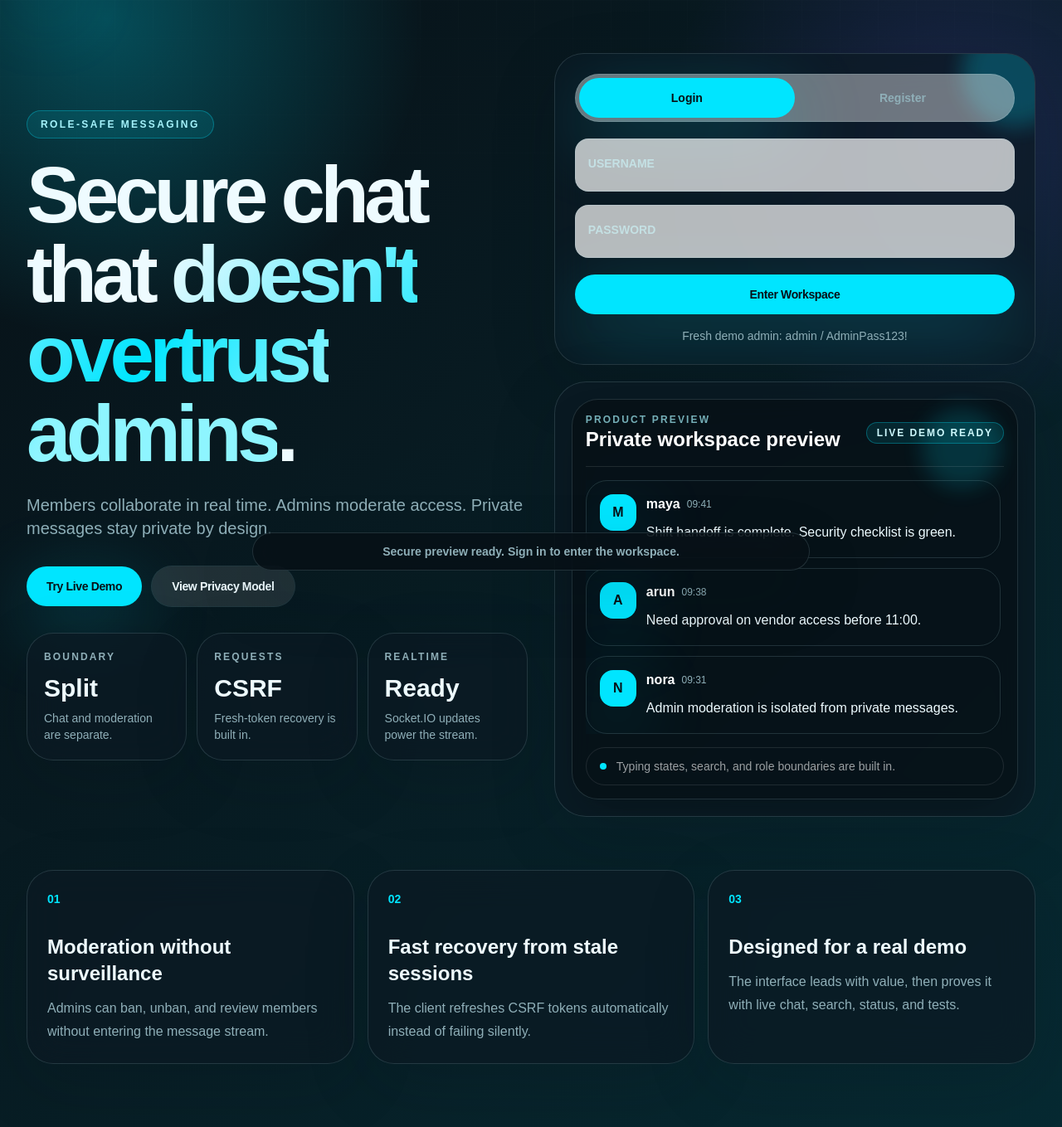
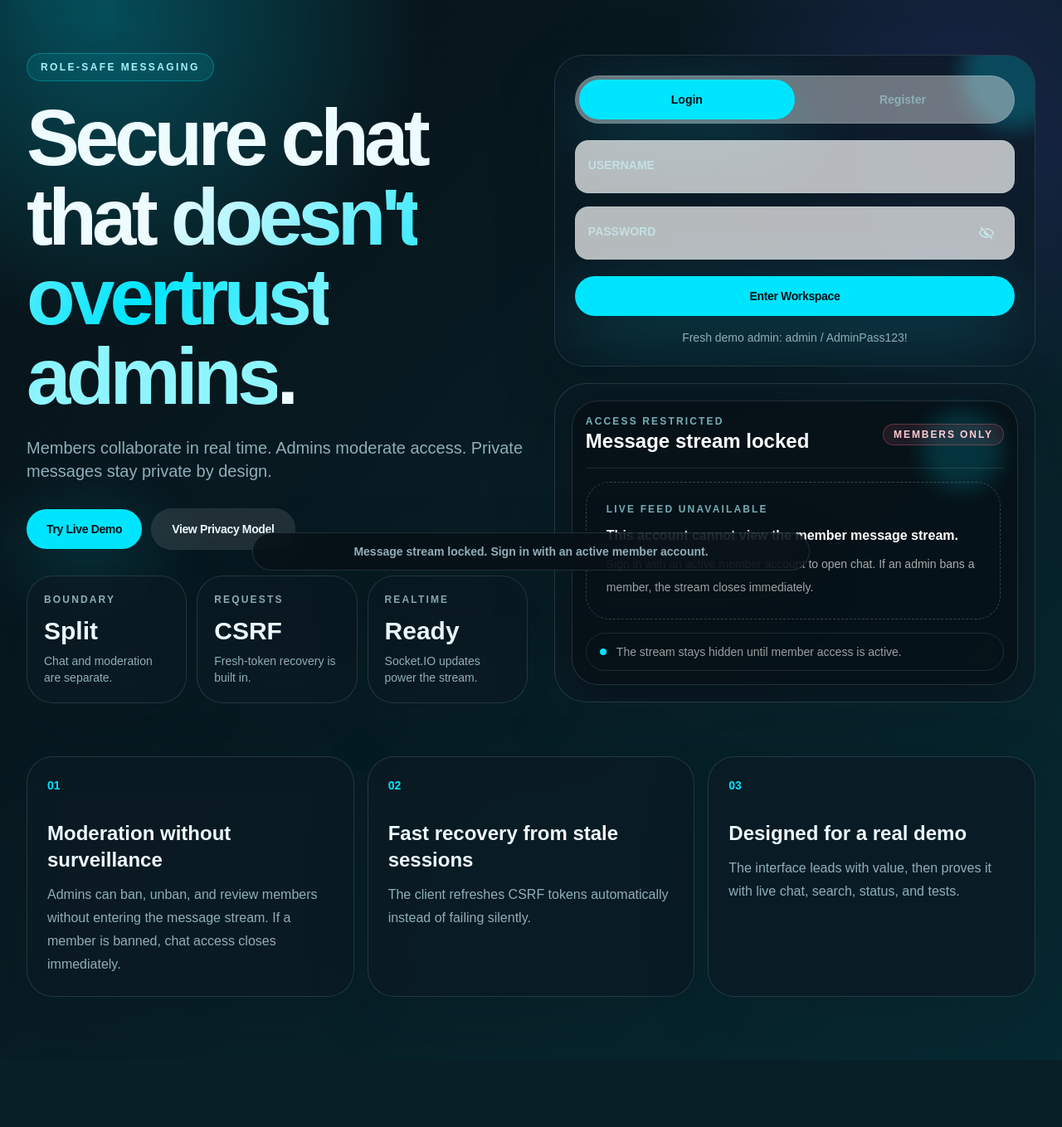
Before and after one commit to kvsatyanarayana949/secure-messaging-app, a Flask app: page / in a window 1280 px wide. Shown: the part 92-1451 px from the top of the page at 83% size. After the commit the page ends 1294 px from the top, so only its background shows below. Run offline with Flask 3, Linux system fonts and the light colour scheme; some libraries are stand-ins or nearby versions; some web fonts are replaced.

Commit message:
Update index.html

```diff
--- a/templates/index.html
+++ b/templates/index.html
@@ -203,22 +203,69 @@ function Button({ children, variant = "primary", className = "", ...props }) {
     );
 }
 
+function PasswordEye({ visible }) {
+    return e(
+        "svg",
+        {
+            "aria-hidden": "true",
+            viewBox: "0 0 24 24",
+            fill: "none",
+            stroke: "currentColor",
+            strokeWidth: "1.8",
+            strokeLinecap: "round",
+            strokeLinejoin: "round",
+            className: "h-5 w-5"
+        },
+        visible
+            ? [
+                e("path", { key: "eye-top", d: "M2 12s3.5-6 10-6 10 6 10 6-3.5 6-10 6-10-6-10-6Z" }),
+                e("circle", { key: "pupil", cx: "12", cy: "12", r: "3" })
+            ]
+            : [
+                e("path", { key: "slash", d: "M4 4l16 16" }),
+                e("path", { key: "left", d: "M10.6 6.3A11.7 11.7 0 0 1 12 6c6.5 0 10 6 10 6a17.2 17.2 0 0 1-3.2 3.9" }),
+                e("path", { key: "right", d: "M6.1 6.9C3.7 8.6 2 12 2 12s3.5 6 10 6c1.1 0 2.1-.2 3-.5" }),
+                e("path", { key: "pupil-left", d: "M9.9 9.9A3 3 0 0 0 14.1 14.1" })
+            ]
+    );
+}
+
 function Field({ id, label, type = "text", value, onChange, autoComplete, hidden = false }) {
     if (hidden) {
         return null;
     }
+    const isPasswordField = type === "password";
+    const [passwordVisible, setPasswordVisible] = useState(false);
+    const inputType = isPasswordField && passwordVisible ? "text" : type;
     return e(
         "label",
         { className: "group relative block" },
         e("input", {
             id,
-            type,
+            type: inputType,
             value,
             onChange: (event) => onChange(event.target.value),
             autoComplete,
             placeholder: " ",
-            className: "peer focus-ring h-16 w-full rounded-2xl border border-[var(--line)] bg-white/70 px-4 pt-5 text-base font-bold text-slate-950 transition dark:bg-white/8 dark:text-white"
+            className: cx(
+                "peer focus-ring h-16 w-full rounded-2xl border border-[var(--line)] bg-white/70 px-4 pt-5 text-base font-bold text-slate-950 transition dark:bg-white/8 dark:text-white",
+                isPasswordField ? "pr-14" : ""
+            )
         }),
+        isPasswordField
+            ? e(
+                "button",
+                {
+                    id: `${id}Toggle`,
+                    type: "button",
+                    "aria-label": passwordVisible ? "Hide password" : "Show password",
+                    "aria-pressed": passwordVisible,
+                    onClick: () => setPasswordVisible((current) => !current),
+                    className: "focus-ring absolute right-4 top-1/2 grid h-9 w-9 -translate-y-1/2 place-items-center rounded-full border border-transparent text-slate-500 transition hover:border-[var(--line)] hover:bg-black/5 hover:text-slate-700 dark:text-cyan-100/70 dark:hover:bg-white/10 dark:hover:text-white"
+                },
+                e(PasswordEye, { visible: passwordVisible })
+            )
+            : null,
         e(
             "span",
             { className: "pointer-events-none absolute left-4 top-3 text-xs font-black uppercase tracking-[.18em] text-slate-500 transition peer-placeholder-shown:top-5 peer-placeholder-shown:text-sm peer-placeholder-shown:tracking-normal peer-focus:top-3 peer-focus:text-xs peer-focus:tracking-[.18em] dark:text-cyan-100/60" },
@@ -255,28 +302,23 @@ function MessageCard({ entry }) {
         Motion.article,
         {
             ...motionProps({ initial: { opacity: 0, x: -12 }, animate: { opacity: 1, x: 0 }, transition: { duration: .25 } }),
-            className: "group rounded-[1.6rem] border border-[var(--line)] bg-white/74 p-4 shadow-sm transition hover:-translate-y-0.5 hover:shadow-soft dark:bg-white/8"
+            className: "group rounded-[1.6rem] border border-white/12 bg-white/[0.06] p-4 shadow-sm transition hover:-translate-y-0.5 hover:bg-white/[0.09] hover:shadow-soft"
         },
         e("div", { className: "flex gap-3" },
             e("div", { className: "grid h-11 w-11 shrink-0 place-items-center rounded-2xl bg-pulse font-black text-ink shadow-glow" }, username.slice(0, 1).toUpperCase()),
             e("div", { className: "min-w-0 flex-1" },
                 e("div", { className: "flex flex-wrap items-center gap-2" },
-                    e("span", { className: "font-black" }, username),
-                    e("span", { className: "text-xs text-[var(--muted)]" }, entry.created_at || "just now")
+                    e("span", { className: "font-black text-white" }, username),
+                    e("span", { className: "text-xs text-white/55" }, entry.created_at || "just now")
                 ),
-                e("p", { className: "mt-2 leading-7 text-[var(--text)]" }, entry.message)
+                e("p", { className: "mt-2 leading-7 text-white/90" }, entry.message)
             )
         )
     );
 }
 
 function ProductPreview({ messages, isMember, query, setQuery }) {
-    const previewMessages = messages.length ? messages : [
-        { username: "maya", message: "Shift handoff is complete. Security checklist is green.", created_at: "09:41" },
-        { username: "arun", message: "Need approval on vendor access before 11:00.", created_at: "09:38" },
-        { username: "nora", message: "Admin moderation is isolated from private messages.", created_at: "09:31" }
-    ];
-    const filteredMessages = previewMessages.filter((entry) => {
+    const filteredMessages = messages.filter((entry) => {
         const haystack = `${entry.username || ""} ${entry.message || ""}`.toLowerCase();
         return !query || haystack.includes(query.toLowerCase());
     });
@@ -288,8 +330,8 @@ function ProductPreview({ messages, isMember, query, setQuery }) {
         e("div", { className: "relative rounded-[2rem] border border-[var(--line)] bg-ink p-4 text-white shadow-2xl dark:bg-black/30" },
             e("div", { className: "flex flex-wrap items-center justify-between gap-3 border-b border-white/10 pb-4" },
                 e("div", null,
-                    e("p", { className: "text-xs font-black uppercase tracking-[.18em] text-cyan-200/70" }, isMember ? "Live secure channel" : "Product preview"),
-                    e("h3", { className: "font-display text-2xl font-black" }, isMember ? "Member command stream" : "Private workspace preview")
+                    e("p", { className: "text-xs font-black uppercase tracking-[.18em] text-cyan-200/70" }, isMember ? "Live secure channel" : "Access restricted"),
+                    e("h3", { className: "font-display text-2xl font-black" }, isMember ? "Member command stream" : "Message stream locked")
                 ),
                 isMember
                     ? e("input", {
@@ -299,16 +341,26 @@ function ProductPreview({ messages, isMember, query, setQuery }) {
                         placeholder: "Search messages",
                         className: "focus-ring h-11 w-full rounded-full border border-white/10 bg-white/10 px-4 text-sm font-bold text-white placeholder:text-white/45 sm:w-56"
                     })
-                    : e(StatusPill, { tone: "good" }, "Live demo ready")
+                    : e(StatusPill, { tone: "danger" }, "Members only")
             ),
             e("div", { id: "messages", className: "mt-4 grid max-h-[25rem] gap-3 overflow-auto pr-1" },
-                filteredMessages.length
-                    ? filteredMessages.map((entry, index) => e(MessageCard, { key: `${entry.username}-${index}-${entry.message}`, entry }))
-                    : e("div", { className: "rounded-3xl border border-dashed border-white/20 p-6 text-sm text-white/60" }, "No messages match that search.")
+                isMember
+                    ? (
+                        filteredMessages.length
+                            ? filteredMessages.map((entry, index) => e(MessageCard, { key: `${entry.username}-${index}-${entry.message}`, entry }))
+                            : e("div", { className: "rounded-3xl border border-dashed border-white/20 p-6 text-sm text-white/60" }, "No messages match that search.")
+                    )
+                    : e(
+                        "div",
+                        { id: "messageLockState", className: "rounded-[1.8rem] border border-dashed border-white/20 bg-white/6 p-6 text-sm text-white/70" },
+                        e("p", { className: "text-xs font-black uppercase tracking-[.18em] text-cyan-200/70" }, "Live feed unavailable"),
+                        e("p", { className: "mt-3 text-base font-bold text-white" }, "This account cannot view the member message stream."),
+                        e("p", { className: "mt-2 leading-7 text-white/65" }, "Sign in with an active member account to open chat. If an admin bans a member, the stream closes immediately.")
+                    )
             ),
             e("div", { className: "mt-4 flex items-center gap-3 rounded-full border border-white/10 bg-white/8 px-4 py-3 text-sm text-white/60" },
                 e("span", { className: "h-2 w-2 rounded-full bg-pulse shadow-glow" }),
-                e("span", null, isMember ? "Connected members see updates instantly." : "Typing states, search, and role boundaries are built in.")
+                e("span", null, isMember ? "Connected members see updates instantly." : "The stream stays hidden until member access is active.")
             )
         )
     );
@@ -427,12 +479,14 @@ function MemberComposer({ onSend, onTyping, status }) {
 
 function App() {
     const [theme, setThemeState] = useState(localStorage.getItem("sentinel-theme") || "dark");
-    const [status, setStatus] = useState({ tone: "neutral", message: bootstrap.canViewMessages ? "Real-time workspace ready." : "Secure preview ready. Sign in to enter the workspace." });
+    const [hasMemberAccess, setHasMemberAccess] = useState(Boolean(bootstrap.canViewMessages));
+    const [status, setStatus] = useState({ tone: "neutral", message: bootstrap.canViewMessages ? "Real-time workspace ready." : "Message stream locked. Sign in with an active member account." });
     const [messages, setMessages] = useState(Array.isArray(bootstrap.messages) ? bootstrap.messages : []);
     const [query, setQuery] = useState("");
     const [typingUser, setTypingUser] = useState("");
     const socketRef = useRef(null);
     const typingTimer = useRef(null);
+    const accessRevoked = useRef(false);
 
     useEffect(() => {
         document.documentElement.setAttribute("data-theme", theme);
@@ -440,7 +494,7 @@ function App() {
     }, [theme]);
 
     useEffect(() => {
-        if (!bootstrap.canViewMessages || !window.io) {
+        if (!hasMemberAccess || !window.io) {
             return;
         }
         const socket = window.io({ autoConnect: true, transports: ["websocket", "polling"] });
@@ -448,7 +502,22 @@ function App() {
         socket.on("connect", () => setStatus({ tone: "good", message: "Real-time channel connected." }));
         socket.on("system", (data) => setStatus({ tone: "good", message: data.message || "Connected to real-time server." }));
         socket.on("connect_error", () => setStatus({ tone: "danger", message: "Real-time channel is retrying." }));
-        socket.on("disconnect", () => setStatus({ tone: "danger", message: "Real-time channel disconnected. Reconnecting..." }));
+        socket.on("access_revoked", (data) => {
+            accessRevoked.current = true;
+            setHasMemberAccess(false);
+            setMessages([]);
+            setQuery("");
+            setTypingUser("");
+            setStatus({ tone: "danger", message: data?.message || "Your access has been revoked." });
+            socket.disconnect();
+        });
+        socket.on("disconnect", () => {
+            if (accessRevoked.current) {
+                setStatus({ tone: "danger", message: "Access revoked. The member stream is now locked." });
+                return;
+            }
+            setStatus({ tone: "danger", message: "Real-time channel disconnected. Reconnecting..." });
+        });
         socket.on("new_message", (entry) => setMessages((current) => [entry, ...current]));
         socket.on("typing", (data) => {
             if (!data?.active) {
@@ -459,8 +528,11 @@ function App() {
             window.clearTimeout(typingTimer.current);
             typingTimer.current = window.setTimeout(() => setTypingUser(""), 1800);
         });
-        return () => socket.disconnect();
-    }, []);
+        return () => {
+            socketRef.current = null;
+            socket.disconnect();
+        };
+    }, [hasMemberAccess]);
 
     function emitTyping(active) {
         const socket = socketRef.current;
@@ -475,6 +547,13 @@ function App() {
             emitTyping(false);
             setStatus({ tone: "good", message: "Message sent to connected members." });
         } catch (error) {
+            if ((error.message || "").toLowerCase().includes("banned")) {
+                accessRevoked.current = true;
+                setHasMemberAccess(false);
+                setMessages([]);
+                setQuery("");
+                setTypingUser("");
+            }
             setStatus({ tone: "danger", message: error.message || "Message failed." });
             throw error;
         }
@@ -489,7 +568,7 @@ function App() {
         }
     }
 
-    const isMember = Boolean(bootstrap.canViewMessages);
+    const isMember = hasMemberAccess;
     const statusTone = status.tone === "good" ? "good" : status.tone === "danger" ? "danger" : "neutral";
 
     return e(
@@ -549,7 +628,7 @@ function App() {
         ),
         e("section", { id: "privacy-story", className: "grid gap-4 pb-14 md:grid-cols-3" },
             [
-                ["01", "Moderation without surveillance", "Admins can ban, unban, and review members without entering the message stream."],
+                ["01", "Moderation without surveillance", "Admins can ban, unban, and review members without entering the message stream. If a member is banned, chat access closes immediately."],
                 ["02", "Fast recovery from stale sessions", "The client refreshes CSRF tokens automatically instead of failing silently."],
                 ["03", "Designed for a real demo", "The interface leads with value, then proves it with live chat, search, status, and tests."]
             ].map(([number, title, body]) => e(
```
